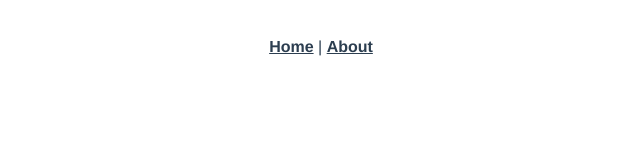
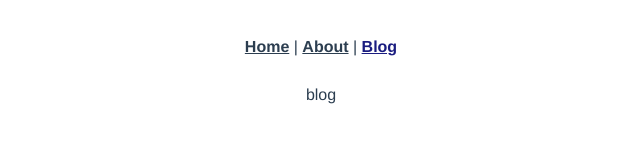
Before and after one commit to gerMdz/lear-vue, a Vue app in the folder router-udemy_b-1/: page /blog in a window 1280 px wide. Before the commit this address had no page. Shown: the top 160 px of the page, without its empty margins (319-959 px from the left). Built offline with nearby package versions, Linux system fonts and the light colour scheme.

Commit message:
Clase 48 First View

```diff
--- a/router-udemy_b-1/src/App.vue
+++ b/router-udemy_b-1/src/App.vue
@@ -1,7 +1,8 @@
 <template>
   <nav>
     <router-link to="/">Home</router-link> |
-    <router-link to="/about">About</router-link>
+    <router-link to="/about">About</router-link> |
+    <router-link to="/blog">Blog</router-link>
   </nav>
   <router-view/>
 </template>
--- a/router-udemy_b-1/src/router/index.js
+++ b/router-udemy_b-1/src/router/index.js
@@ -14,6 +14,14 @@
     // this generates a separate chunk (about.[hash].js) for this route
     // which is lazy-loaded when the route is visited.
     component: () => import(/* webpackChunkName: "about" */ '../views/AboutView.vue')
+  },
+  {
+    path: '/blog',
+    name: 'Blog',
+    // route level code-splitting
+    // this generates a separate chunk (about.[hash].js) for this route
+    // which is lazy-loaded when the route is visited.
+    component: () => import(/* webpackChunkName: "about" */ '../views/Blog.vue')
   }
 ]
 
--- /dev/null
+++ b/router-udemy_b-1/src/views/Blog.vue
@@ -0,0 +1,14 @@
+<template>
+  blog
+
+</template>
+
+<script>
+export default {
+  name: "Blog"
+}
+</script>
+
+<style scoped>
+
+</style>
```
